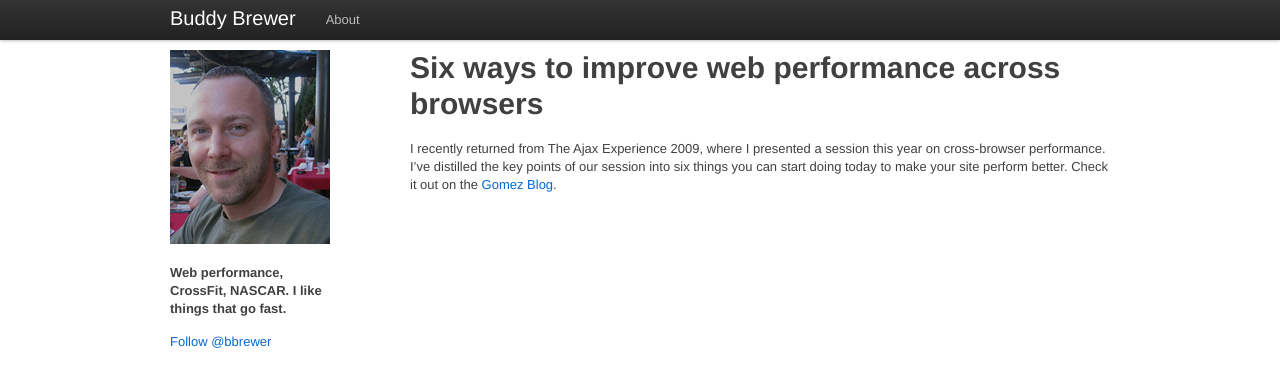
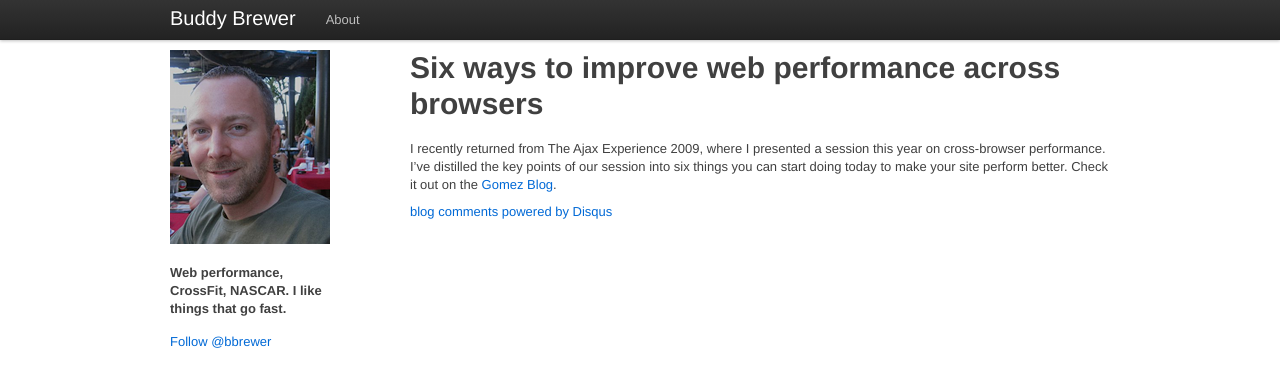
Before and after one commit to bbrewer/buddybrewer.com, a Jekyll site: the page built from _posts/2009-10-09-six-ways-to-improve-web-performance-across-browsers.markdown, in a window 1280 px wide. Shown: the top 387 px of the page. Built offline with Jekyll 4.4.1, drawn with Linux system fonts in a browser that asks for light colours; comment, search, counter and statistics services are not loaded.

Commit message:
Add Disqus to posts.

```diff
--- a/_layouts/post.html
+++ b/_layouts/post.html
@@ -3,3 +3,16 @@
 ---
 <h1>{{ page.title }}</h1>
 {{ content }}
+
+<div id="disqus_thread"></div>
+
+<script type="text/javascript">
+    var disqus_shortname = 'buddybrewer';
+    (function() {
+        var dsq = document.createElement('script'); dsq.type = 'text/javascript'; dsq.async = true;
+        dsq.src = 'http://' + disqus_shortname + '.disqus.com/embed.js';
+        (document.getElementsByTagName('head')[0] || document.getElementsByTagName('body')[0]).appendChild(dsq);
+    })();
+</script>
+<noscript>Please enable JavaScript to view the <a href="http://disqus.com/?ref_noscript">comments powered by Disqus.</a></noscript>
+<a href="http://disqus.com" class="dsq-brlink">blog comments powered by <span class="logo-disqus">Disqus</span></a>
```
